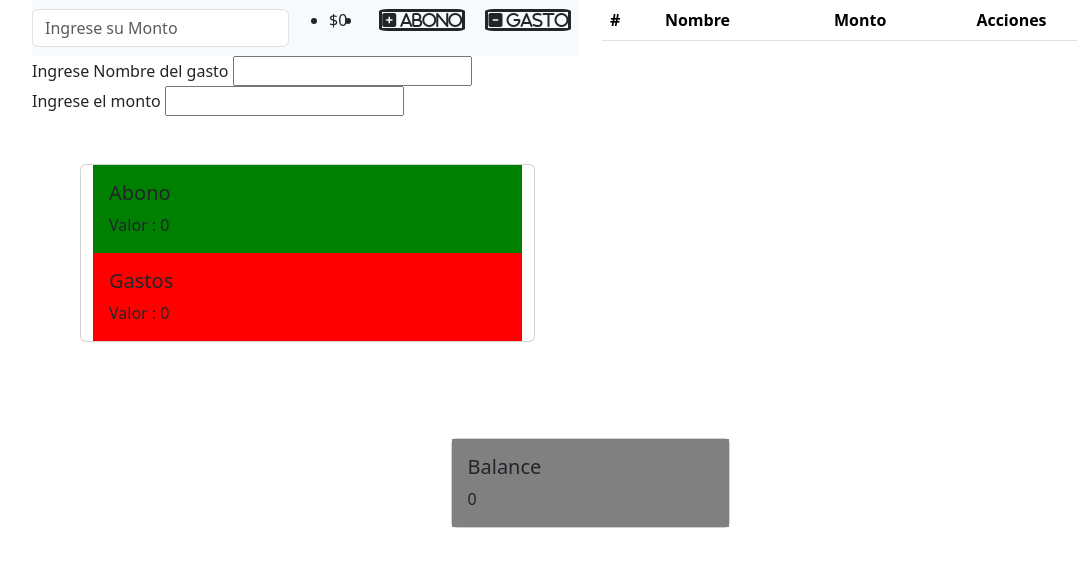
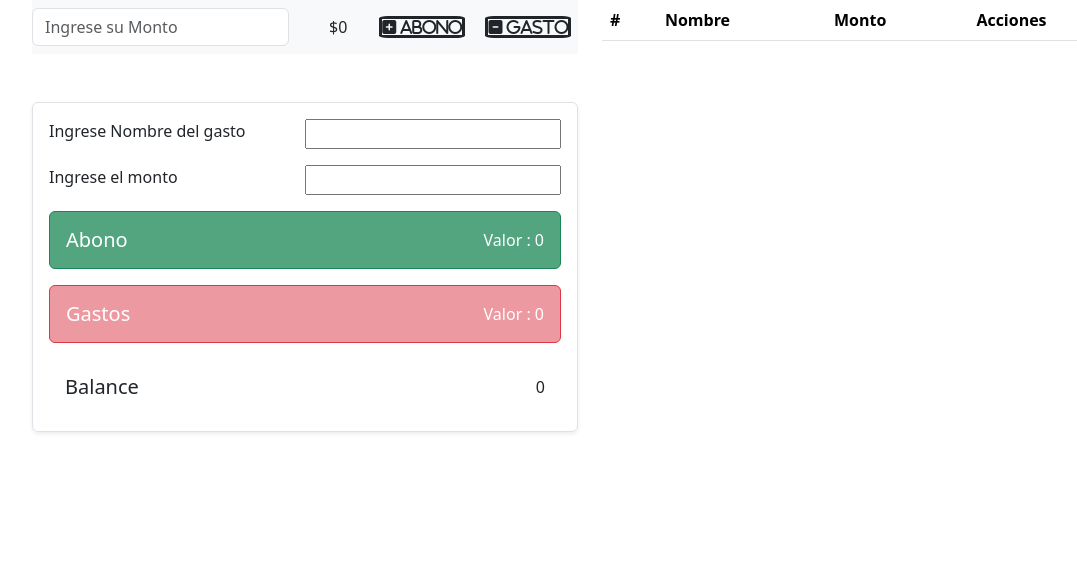
Before and after one commit to MiguelBrownC/Consolidado3, a plain HTML site: page index.html in a window 1280 px wide. Shown: the whole page, without its empty margins (50-1127 px from the left). Drawn offline with nearby package versions, Linux system fonts and the light colour scheme.

Commit message:
Modificacion Final

```diff
--- a/index.html
+++ b/index.html
@@ -1,52 +1,72 @@
-<!doctype html>
+<!DOCTYPE html>
 <html lang="es">
 
 <head>
-    <meta charset="utf-8">
-    <meta name="viewport" content="width=device-width, initial-scale=1">
+    <meta charset="utf-8" />
+    <meta name="viewport" content="width=device-width, initial-scale=1" />
     <title>Presupuesto</title>
-    <link rel="shortcut icon" href="assets/images/logo personal.png" type="image/x-icon">
+    <link rel="shortcut icon" href="assets/images/logo personal.png" type="image/x-icon" />
     <link href="https://cdn.jsdelivr.net/npm/bootstrap@5.3.0-alpha3/dist/css/bootstrap.min.css" rel="stylesheet"
-        integrity="sha384-KK94CHFLLe+nY2dmCWGMq91rCGa5gtU4mk92HdvYe+M/SXH301p5ILy+dN9+nJOZ" crossorigin="anonymous">
+        integrity="sha384-KK94CHFLLe+nY2dmCWGMq91rCGa5gtU4mk92HdvYe+M/SXH301p5ILy+dN9+nJOZ" crossorigin="anonymous" />
     <script src="https://kit.fontawesome.com/97eadeba66.js" crossorigin="anonymous"></script>
-    <link rel="stylesheet" href="assets/css/styles.css">
+    <link rel="stylesheet" href="assets/css/styles.css" />
 </head>
 
+<body>
     <div class="container">
         <div class="row">
             <div class="col-md-6">
                 <nav class="navbar navbar-expand-lg bg-body-tertiary">
                     <button class="navbar-toggler" type="button" data-bs-toggle="collapse"
-                    a-bs-target="#navbarSupportedContent" aria-controls="navbarSupportedContent" aria-expanded="false"
-                    aria-label="Toggle navigation">
+                        a-bs-target="#navbarSupportedContent" aria-controls="navbarSupportedContent"
+                        aria-expanded="false" aria-label="Toggle navigation">
                         <span class="navbar-toggler-icon"></span>
                     </button>
                     <form class="d-flex" role="search">
                         <input class="form-control me-2" type="text" placeholder="Ingrese su Monto" aria-label="Search"
-                        id="presupuesto">
+                            id="presupuesto" />
                     </form>
                     <div class="collapse navbar-collapse" id="navbarSupportedContent">
-
-                    <ul style="display: flex; justify-content: end; align-items: center;">
+                        <ul style="display: flex; justify-content: end; align-items: center; list-style: none"
+                            class="mb-0">
                             <li class="nav-item">
                                 <a class="nav-link active" aria-current="page" id="totalPresupuesto">$0</a>
                             </li>
                             <li class="nav-item ms-3">
-                            <i class="fa-solid fa-square-plus ms-3 " onclick="agregar()" id="abo"> Abono</i>
+                                <i class="fa-solid fa-square-plus ms-3" onclick="agregar()" id="abo"> Abono</i>
                                 <i class="fa-solid fa-square-minus ms-3" onclick="gasto()" id="gas"> Gasto</i>
                             </li>
                         </ul>
-
                     </div>
                 </nav>
-            <div>
-                <div>
-                    <label>Ingrese Nombre del gasto</label>
-                    <input type="text" id="nombreGasto"></label>
+                <div class="d-flex flex-column gap-3 border p-3 rounded shadow-sm mt-5">
+                    <div class="d-md-flex">
+                        <label class="col-12 col-md-6">Ingrese Nombre del gasto</label>
+                        <input type="text" id="nombreGasto" class="col-12 col-md-6" />
                     </div>
-                <div>
-                    <label>Ingrese el monto</label>
-                    <input type="number" id="montoGasto">
+                    <div class="d-md-flex">
+                        <label class="col-12 col-md-6">Ingrese el monto</label>
+                        <input class="col-12 col-md-6" type="number" id="montoGasto" />
+                    </div>
+
+                    <div class="row" id="productos">
+                        <div class="d-flex flex-column gap-3">
+                            <div
+                                class="d-flex justify-content-between align-items-center bg-success p-3 rounded bg-opacity-75 text-white border border-success">
+                                <h5 class="card-title" id="abono">Abono</h5>
+                                <p class="mb-0">Valor : <span id="clpabono">0</span></p>
+                            </div>
+
+                            <div
+                                class="d-flex justify-content-between align-items-center bg-danger p-3 rounded bg-opacity-50 text-white border border-danger">
+                                <h5 class="card-title" id="gasto">Gastos</h5>
+                                <p class="card-text">Valor : <span id="clpgastos">0</span></p>
+                            </div>
+                            <div class="d-flex justify-content-between align-items-center p-3 rounded bg-opacity-75">
+                                <h5 class="card-title mb-0" id="balancetitle">Balance</h5>
+                                <p class="mb-0" id="balance">0</p>
+                            </div>
+                        </div>
                     </div>
                 </div>
             </div>
@@ -60,35 +80,8 @@
                             <th scope="col">Acciones</th>
                         </tr>
                     </thead>
-                <tbody id="gastosTable">
-                </tbody>
+                    <tbody id="gastosTable"></tbody>
                 </table>
-        </div>
-    </div>
-</div>
-</div>
-
-<div class="container">
-    <div class="row container" id="productos">
-        <div class="card m-5 col-md-5">
-            <div class="card-body" style="background-color: green" ;>
-                <h5 class="card-title" id="abono">Abono</h5>
-                <p class="card-text">Valor : <span id="clpabono">0</span></p>
-            </div>
-
-            <div class="card-body" style="background-color: red" ;>
-                <h5 class="card-title" id="gasto">Gastos</h5>
-
-                <p class="card-text">Valor : <span id="clpgastos">0</span></p>
-            </div>
-        </div>
-    </div>
-</div>
-<div class=" container" style="display: flex; justify-content: center; align-items: center;" id="productos">
-    <div class="card m-5 col-md-3">
-        <div class="card-body" style="background-color:grey">
-            <h5 class="card-title" id="balancetitle">Balance</h5>
-            <p class="card-text" id="balance">0</p>
             </div>
         </div>
     </div>
```
Lines whose indentation alone changed are shown as unchanged.
